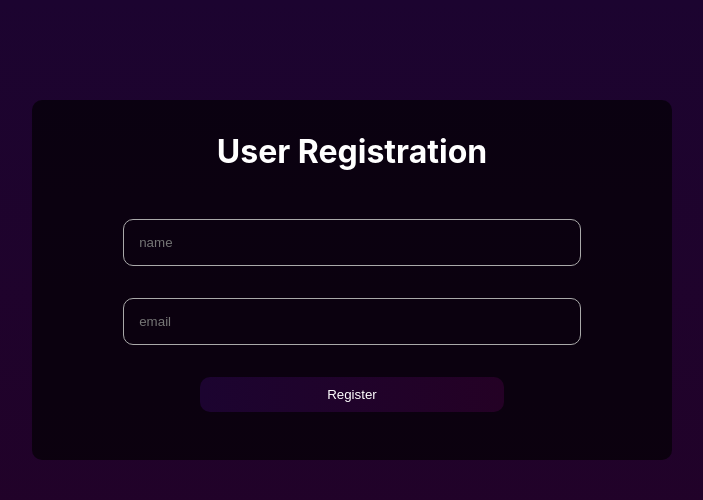
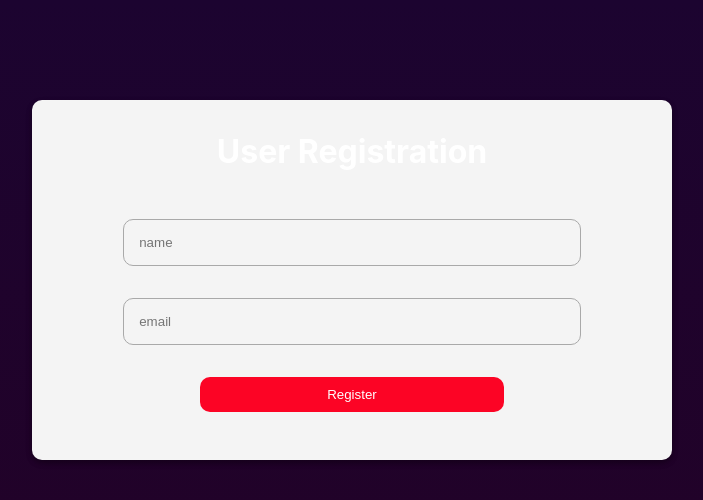
Before and after one commit to priyadharshini149/Assignment, a React (Create React App) app: page / in a window 1280 px wide. Shown: the top 500 px of the page, without its empty margins (288-991 px from the left). Built offline with nearby package versions, Linux system fonts and the light colour scheme.

Commit message:
styling for register component is modified

```diff
--- a/src/Register/register.css
+++ b/src/Register/register.css
@@ -12,6 +12,8 @@
   text-align: center;
   padding: 2rem 0;
   background-color: rgba(0, 0, 0, 0.649);
+  background-color: rgb(244, 244, 244);
+  box-shadow: rgba(0, 0, 0, 0.16) 0px 3px 6px, rgba(0, 0, 0, 0.23) 0px 3px 6px;
   border-radius: 10px;
 }
 .reg h1{
@@ -27,7 +29,7 @@
   border-style: none;
   border:1px solid rgb(169, 169, 169);
   border-radius: 10px;
-  color: white;
+  color: black;
 }
 .reg button {
   border-radius: 10px;
@@ -35,7 +37,9 @@ width: 50%;
   padding: 10px;
   border-style: none;
   color:white;
-  background-image:linear-gradient(to right,rgb(28, 4, 48),rgb(36, 1, 37));
+  /* background-image:linear-gradient(to right,rgb(28, 4, 48),rgb(36, 1, 37)); */
+  /* background-image: linear-gradient(to right,rgb(223, 189, 251), rgb(196, 244, 247)); */
+  background-color: rgb(252, 4, 37);
 
 }
 .reg .error{
@@ -43,7 +47,9 @@ width: 50%;
 
 }
 .reg button:hover{
-    background-image:linear-gradient(to left,rgb(28, 4, 48),rgb(36, 1, 37));
+    /* background-image:linear-gradient(to left,rgb(28, 4, 48),rgb(36, 1, 37));
+    background-image: linear-gradient(to right, rgb(196, 244, 247),rgb(223, 189, 251)); */
+    background-color: rgb(247, 65, 90);
 }
 @media only screen and (max-width: 700px){
   .reg{
```
